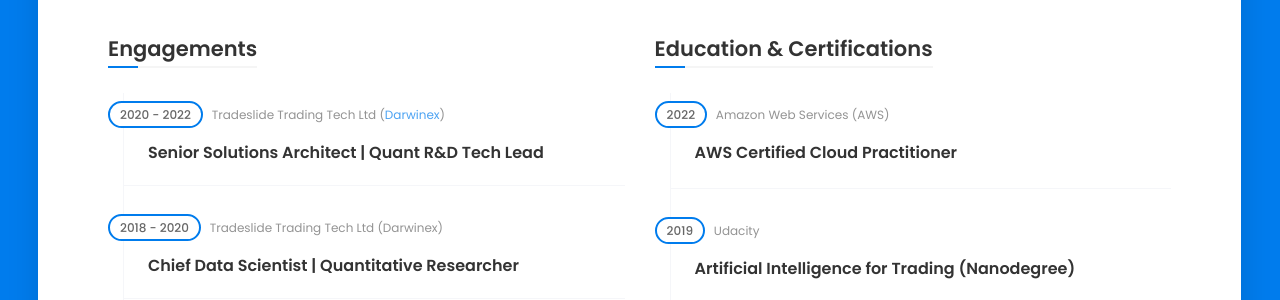
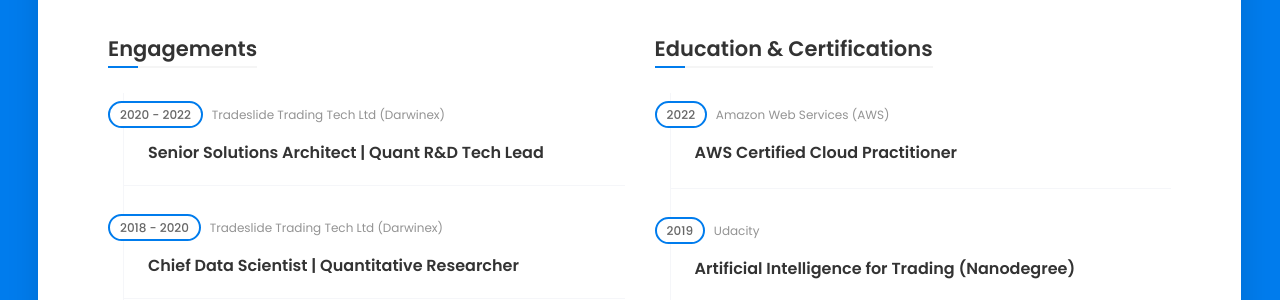
Before and after one commit to integracore2/integracore2.github.io, a Jekyll site: the page built from experience.md, in a window 1280 px wide. Shown: the part 384-684 px from the top of the page. Built offline with Jekyll 4.4.1, drawn with Linux system fonts in a browser that asks for light colours; some of the changed lines change nothing that is shown.

Commit message:
updated experience.md

```diff
--- a/experience.md
+++ b/experience.md
@@ -26,7 +26,7 @@ permalink: /experience/
                     <div id="timeline_2" class="timeline clearfix">
                       <div class="timeline-item clearfix">
                         <h5 class="item-period current">2020 - 2022</h5>
-                        <span class="item-company">Tradeslide Trading Tech Ltd (<a href="www.darwinex.com" target="_blank">Darwinex</a>)</span>
+                        <span class="item-company">Tradeslide Trading Tech Ltd (Darwinex)</span>
                         <h4 class="item-title">Senior Solutions Architect | Quant R&D Tech Lead</h4>
                         <!-- <p></p> -->
                       </div>
```
